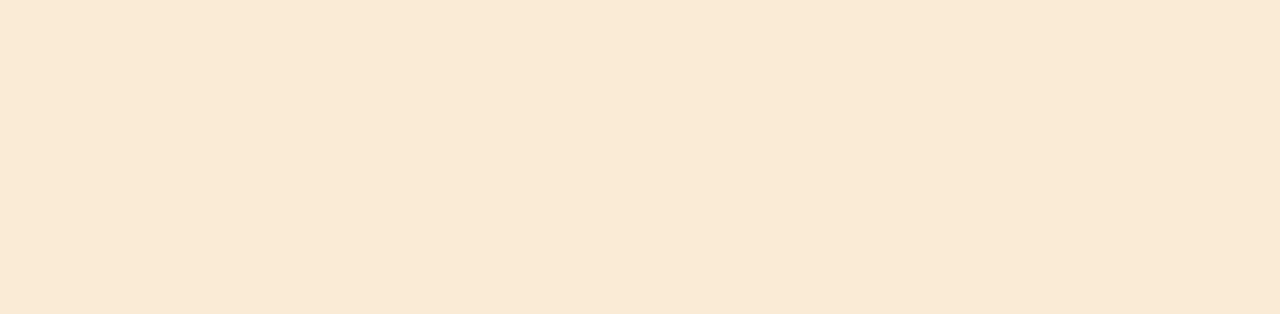
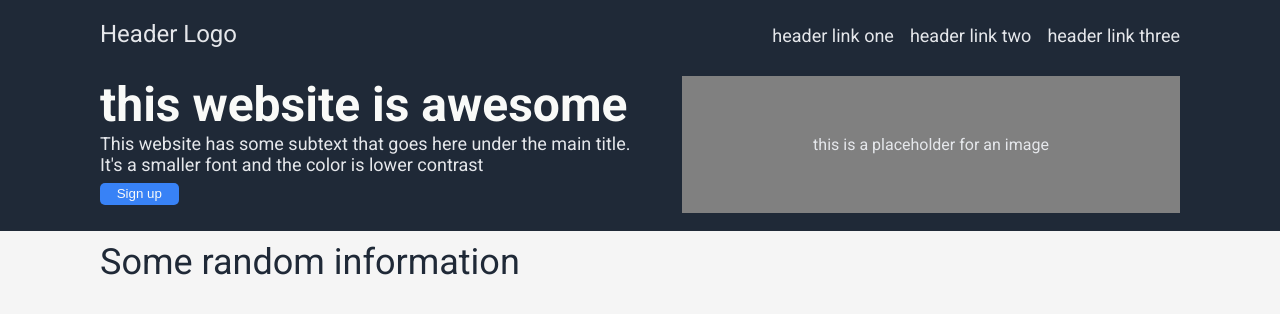
Before and after one commit to Hifilo/landingpage, a plain HTML site: page index.html in a window 1280 px wide. Drawn offline with Linux system fonts and the light colour scheme.

Commit message:
header and hero complete

```diff
--- a/index.html
+++ b/index.html
@@ -1,8 +1,4 @@
 <!DOCTYPE html>
-<!--[if lt IE 7]>      <html class="no-js lt-ie9 lt-ie8 lt-ie7"> <![endif]-->
-<!--[if IE 7]>         <html class="no-js lt-ie9 lt-ie8"> <![endif]-->
-<!--[if IE 8]>         <html class="no-js lt-ie9"> <![endif]-->
-<!--[if gt IE 8]>      <html class="no-js"> <!--<![endif]-->
 <html>
 	<head>
 		<meta charset="utf-8" />
@@ -12,5 +8,34 @@
 		<meta name="viewport" content="width=device-width, initial-scale=1" />
 		<link rel="stylesheet" href="style.css" />
 	</head>
-	<body></body>
+	<body>
+		<div class="container background1">
+			<header>
+				<div class="logo">Header Logo</div>
+				<nav>
+					<ul>
+						<li><a href="link"> header link one</a></li>
+						<li><a href="link"> header link two</a></li>
+						<li><a href="link"> header link three</a></li>
+					</ul>
+				</nav>
+			</header>
+			<div class="hero">
+				<div class="herocontainer">
+					<h1 class="texthero">this website is awesome</h1>
+					<p class="textsecondary">
+						This website has some subtext that goes here under the main title.
+						It's a smaller font and the color is lower contrast
+					</p>
+					<button>Sign up</button>
+				</div>
+				<div class="tempimage">
+					<p>this is a placeholder for an image</p>
+				</div>
+			</div>
+		</div>
+		<div class="container background3">
+			<section class="textinfo">Some random information</section>
+		</div>
+	</body>
 </html>
--- a/style.css
+++ b/style.css
@@ -1,3 +1,172 @@
+@import url('https://fonts.googleapis.com/css2?family=Roboto:wght@400;700&display=swap');
+
 body {
-	background-color: antiquewhite;
+	background-color: whitesmoke;
+	width: 100vw;
+	height: 100vh;
+	margin: 0;
+	padding: 0;
+	overflow: hidden;
+	display: flex;
+	flex-direction: column;
+	font-family: Roboto, sans-serif;
 }
+
+.container {
+	padding: 10px 100px;
+	gap: 10px;
+	display: flex;
+	flex-direction: column;
+	justify-content: space-between;
+	/* border: red;
+	border-style: dashed; */
+}
+
+header {
+	padding: 10px 0px;
+
+	display: flex;
+	justify-content: space-between;
+	align-items: baseline;
+	/* border: blue;
+	border-style: dashed; */
+}
+
+.logo {
+	font-size: 24px;
+	color: #e5e7eb;
+	/* border: purple;
+	border-style: dashed; */
+}
+
+/* nav items & list */
+ul {
+	list-style: none;
+	margin: 0;
+	padding: 0;
+	display: flex;
+	gap: 16px;
+	flex-direction: row;
+	justify-content: space-between;
+	list-style-position: inside;
+	/* border: purple;
+	border-style: dashed; */
+}
+
+nav {
+	margin: 0;
+	/* display: flex;
+	flex-direction: row;
+	justify-content: space-between;
+	align-items: flex-start; */
+}
+
+li {
+	text-decoration: none;
+	margin: 0;
+	/* border: yellow;
+	border-style: dashed; */
+}
+
+a {
+	text-decoration: none;
+	color: #e5e7eb;
+	font-size: 18px;
+}
+
+/* temp placeholder */
+
+.tempimage {
+	display: flex;
+	flex: auto;
+	background-color: gray;
+	justify-content: center;
+	align-items: center;
+	align-content: space-between;
+	/* border: purple;
+	border-style: dashed; */
+}
+
+.tempimage p {
+	color: #e5e7eb;
+}
+
+/* hero items */
+
+.herocontainer {
+	padding: 0;
+	width: 50%;
+	/* border: purple;
+	border-style: dashed; */
+}
+
+button {
+	background-color: #3882f6;
+	color: #f9faf8;
+	border: none;
+	border-radius: 5px;
+	padding: 0.25em 1.25em;
+	margin: 0 0 8px 0;
+}
+
+.hero {
+	display: flex;
+	min-height: 100px;
+	margin: 0px;
+	padding: 0.5em 0;
+	flex-direction: row;
+	justify-content: space-between;
+	align-content: flex-start;
+	gap: 42px;
+	/* border: green;
+	border-style: solid; */
+}
+
+section {
+	margin: 0;
+}
+.primary {
+	font-size: 48px;
+	color: #f9faf8;
+}
+
+/* background colors */
+
+.background1 {
+	background-color: #1f2937;
+}
+.background2 {
+	background-color: #3882f6;
+}
+.backgound3 {
+	background-color: #e5e7eb;
+}
+
+/* text styles */
+h1.texthero {
+	color: #f9faf8;
+	font-size: 48px;
+	font-weight: extra-bold;
+	margin: 0;
+}
+p.textsecondary {
+	color: #e5e7eb;
+	font-size: 18px;
+	padding-bottom: 8px;
+	margin: 0;
+}
+.textlogo {
+	color: #f9faf8;
+	font-size: 24px;
+}
+.textinfo {
+	color: #1f2937;
+	font-size: 36px;
+	font-weight: extra-bold;
+}
+.textquote {
+	color: #1f2937;
+	font-size: 36px;
+	font-style: italic;
+	font-weight: light;
+}
```
